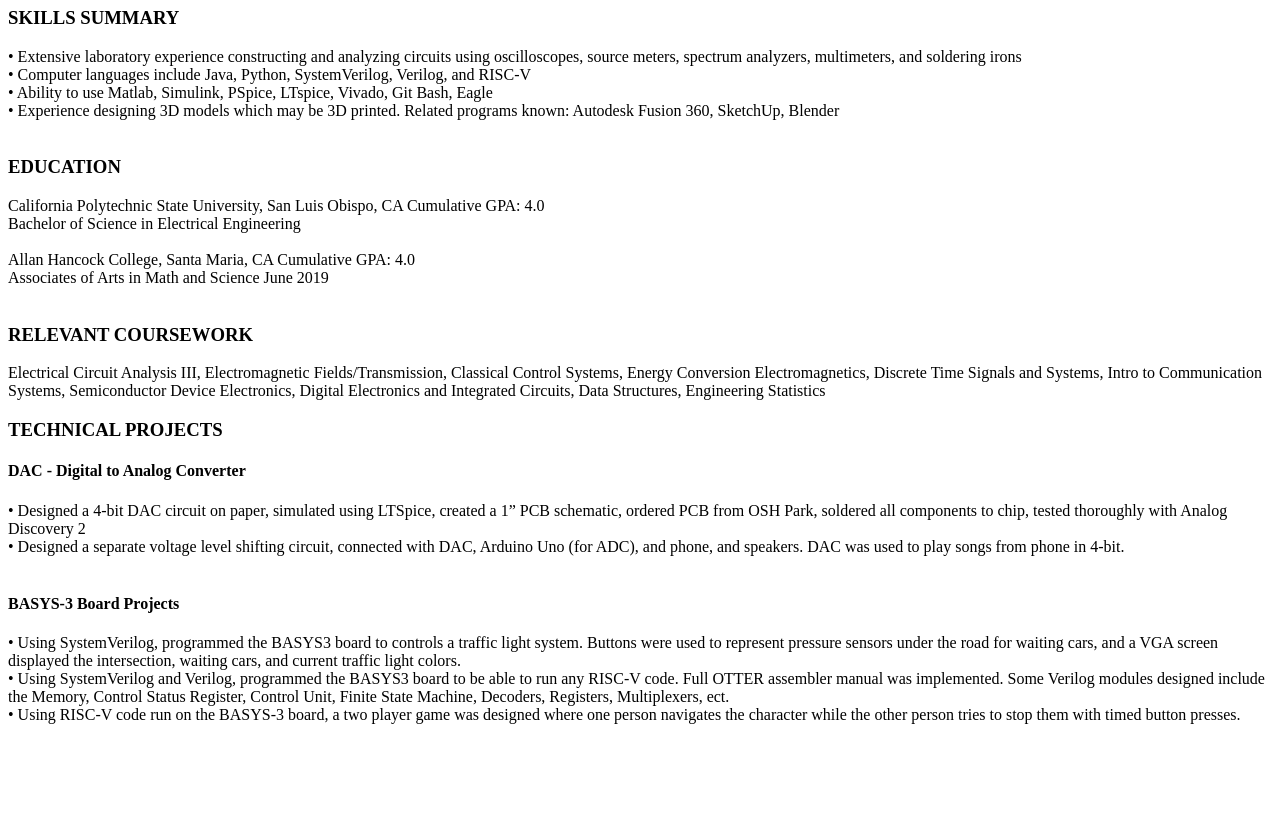
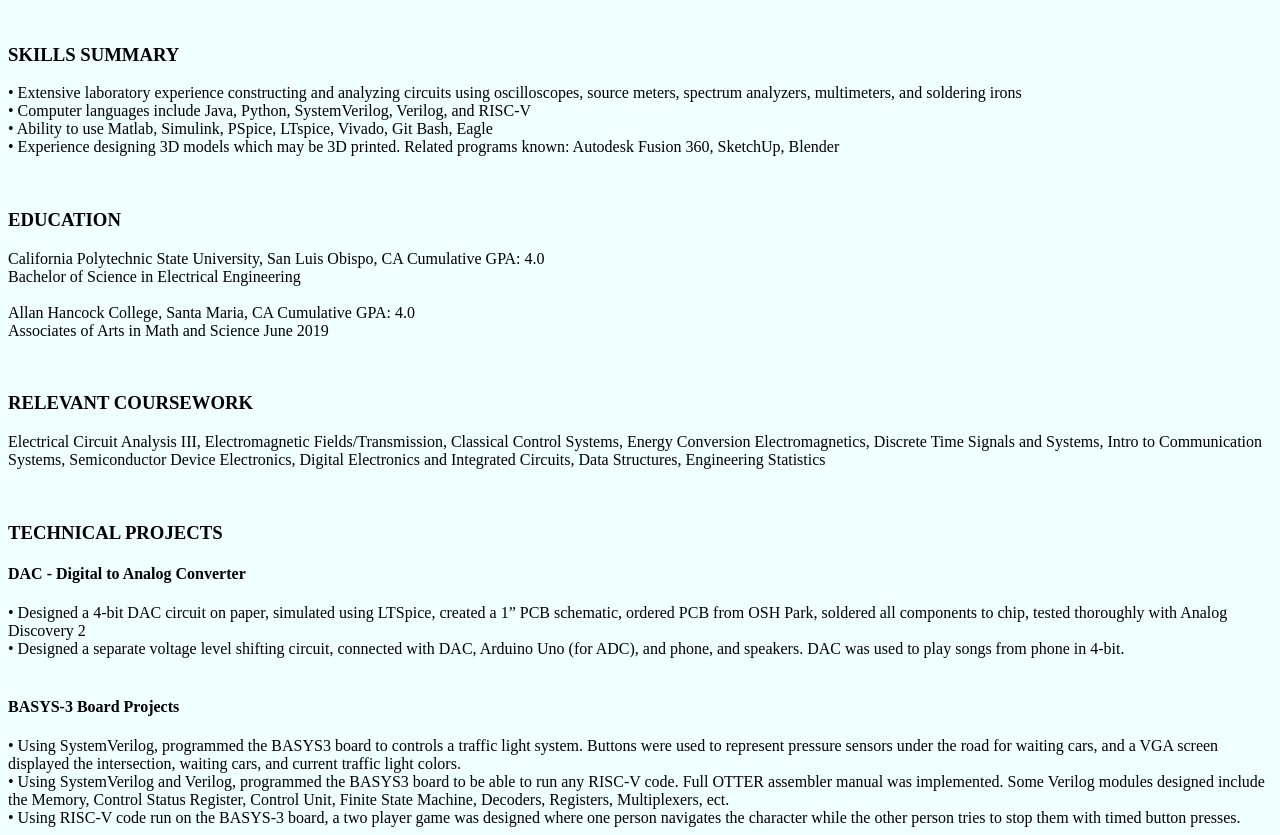
Before and after one commit to ShanPl/ShanPl.github.io, a plain HTML site: page index.html in a window 1280 px wide. Shown: the part 73-908 px from the top of the page. Before the commit the page ends 805 px from the top, so only its background shows below. Drawn offline with Linux system fonts and the light colour scheme.

Commit message:
Resume Basic

```diff
--- a/index.html
+++ b/index.html
@@ -3,23 +3,36 @@
     <head>
         <title> Shanna Plouff </title>
     </head>
-    <body>
+    <body style="color:black">
         <h1> Shanna Plouff </h1>
+        <br>
         <h3>SKILLS SUMMARY </h3>
-        •	Extensive laboratory experience constructing and analyzing circuits using oscilloscopes, source meters, spectrum analyzers, multimeters, and soldering irons <br>
+        <p>
+            <style>
+                body {
+                    background-color:azure;
+                }
+            </style>
+        •	Extensive laboratory experience constructing and analyzing circuits using
+            oscilloscopes, source meters, spectrum analyzers, multimeters, and soldering irons <br>
         •	Computer languages include Java, Python, SystemVerilog, Verilog, and RISC-V <br>
         •	Ability to use Matlab, Simulink, PSpice, LTspice, Vivado, Git Bash, Eagle <br>
-        •	Experience designing 3D models which may be 3D printed. Related programs known: Autodesk Fusion 360, SketchUp, Blender <br>
+        •	Experience designing 3D models which may be 3D printed. Related programs
+            known: Autodesk Fusion 360, SketchUp, Blender <br>
+        </p>
         <br>
         <h3> EDUCATION </h3>
+        <p>
         California Polytechnic State University, San Luis Obispo, CA	Cumulative GPA: 4.0 <br>
         Bachelor of Science in Electrical Engineering<br>
         <br>
         Allan Hancock College, Santa Maria, CA	Cumulative GPA: 4.0<br>
         Associates of Arts in Math and Science	June 2019<br>
+        </p>
         <br>
         <h3>RELEVANT COURSEWORK</h3>
-        Electrical Circuit Analysis III, Electromagnetic Fields/Transmission, Classical Control Systems, Energy Conversion Electromagnetics, Discrete Time Signals and Systems, Intro to Communication Systems, Semiconductor Device Electronics, Digital Electronics and Integrated Circuits, Data Structures, Engineering Statistics
+        <p>Electrical Circuit Analysis III, Electromagnetic Fields/Transmission, Classical Control Systems, Energy Conversion Electromagnetics, Discrete Time Signals and Systems, Intro to Communication Systems, Semiconductor Device Electronics, Digital Electronics and Integrated Circuits, Data Structures, Engineering Statistics
+        </p>
         <br>
         <h3> TECHNICAL PROJECTS</h3>
         <h4>DAC - Digital to Analog Converter</h4>
```
